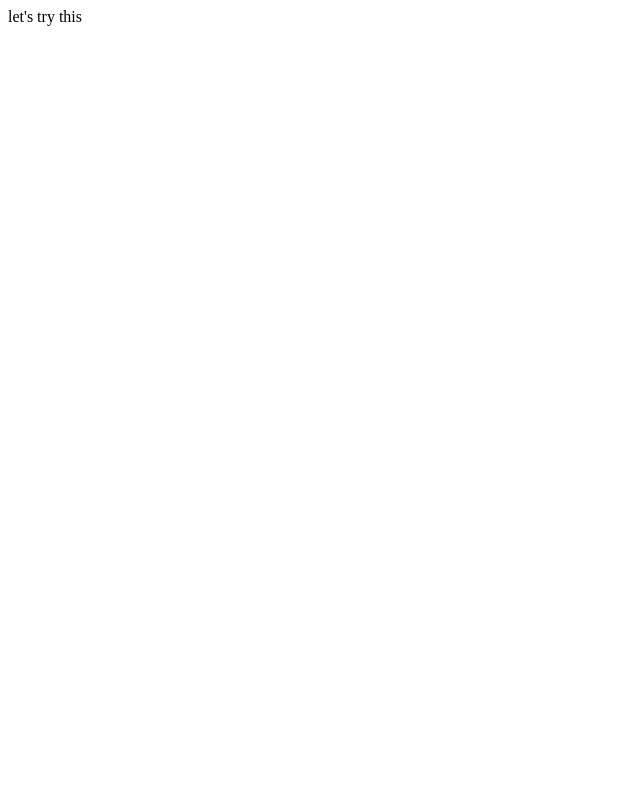
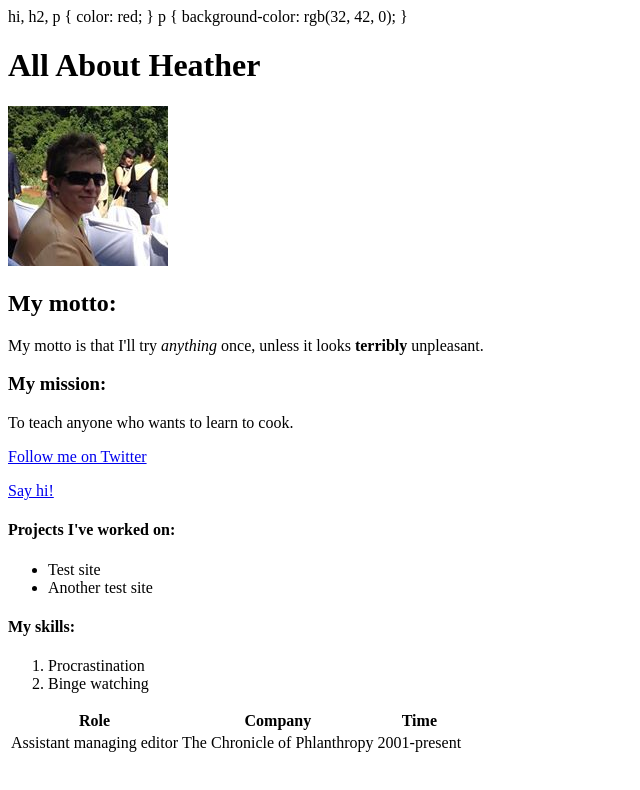
Before and after one commit to hajoslyn/hajoslyn.github.io, a plain HTML site: page index.html in a window 1280 px wide. Shown: the whole page, without its empty margins (0-640 px from the left). Drawn offline with Linux system fonts and the light colour scheme.

Commit message:
copy index file from old site

```diff
--- a/index.html
+++ b/index.html
@@ -1,8 +1,51 @@
-<html>
+<!DOCTYPE html>
 <head>
-	<title>test</title>
-</head>
-<body>
-<p>let's try this</p>
+	<title>All about Heather</title>
+		hi, h2, p {
+		color: red;
+	}
+
+	p {
+	background-color: rgb(32, 42, 0);
+}
+	</head>
+	<body>	<h1>All About Heather</h1>
+		<img src="images/Heatherpic.jpg" alt="Betamore Logo"/>
+
+		<h2>My motto:</h2>
+		<p>My motto is that I'll try <em>anything</em> once, unless it looks <strong>terribly</strong> unpleasant.</p>
+
+	<h3>My mission:</h3>
+		<p>To teach anyone who wants to learn to cook.</p>
+
+	<a href=">https://www.twitter.com/joslynchronicle" title="My Twitter">Follow me on Twitter</a>
+	<p>
+	<a href="mailto:hajoslyn@gmail.com">Say hi!</a>
+	</p>
+
+	<h4>Projects I've worked on:</h4>
+	<ul>
+	<li class="project-list-items">Test site</li>
+	<li class="project-list-items">Another test site</li>
+	</ul>
+	<h4>My skills:</h4>
+	<ol>
+	<li class="skills-list-items">Procrastination</li>
+	<li class="skills-list-items">Binge watching</li>
+	</ol>
+
+	<TABLE>
+		<tr>
+			<th>Role</th>
+			<th>Company</th>
+			<th>Time</th>
+		</tr>
+	<tr>
+		<Td>Assistant managing editor</td>
+			<td>The Chronicle of Phlanthropy</td>
+			<td>2001-present</td>
+		</tr>
+
+	</TABLE>
 </body>
 </html>
--- /dev/null
+++ b/style.css
@@ -0,0 +1,10 @@
+h1, h2, p {
+	color: red;
+	}
+
+	.class="project-list-items" {
+		background-color: red;
+	}
+
+	.class="skills-list-items" { background-color: blue'
+}
```
Also changed, not shown: images/Heatherpic.jpg (added), 1 other file.
